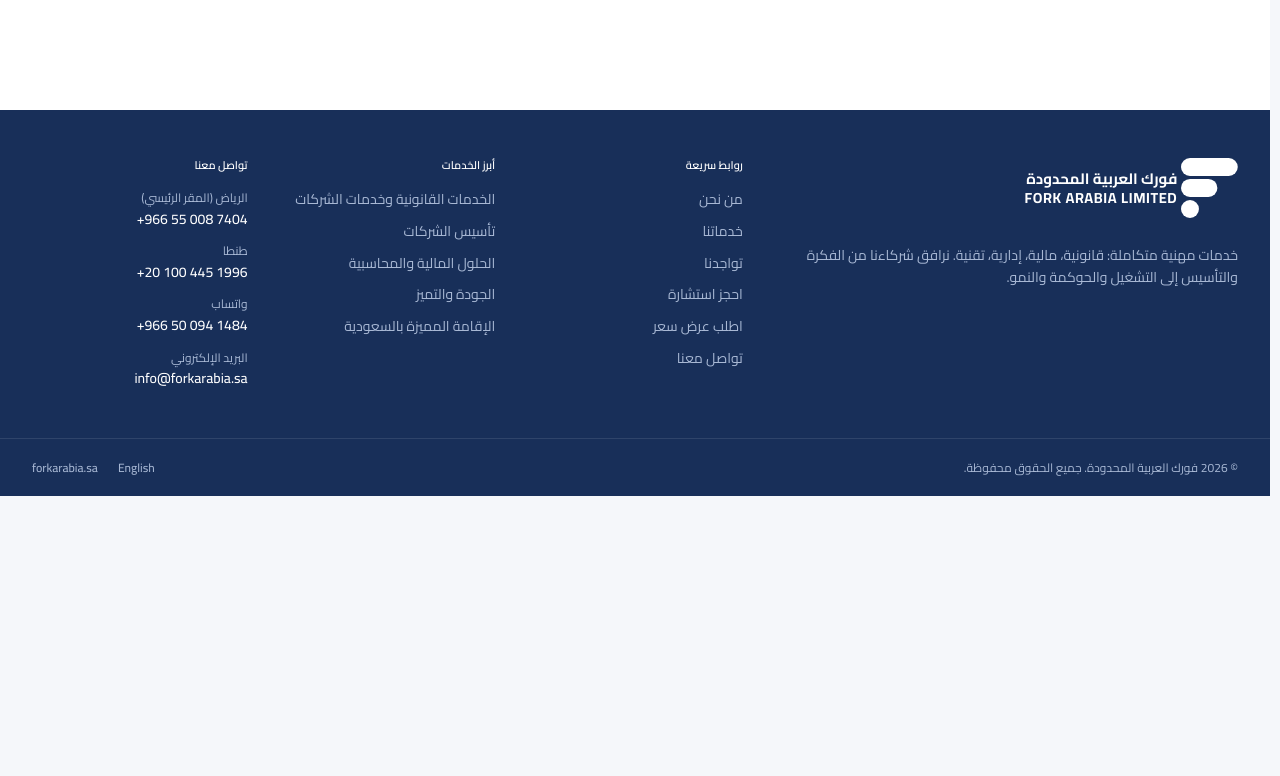
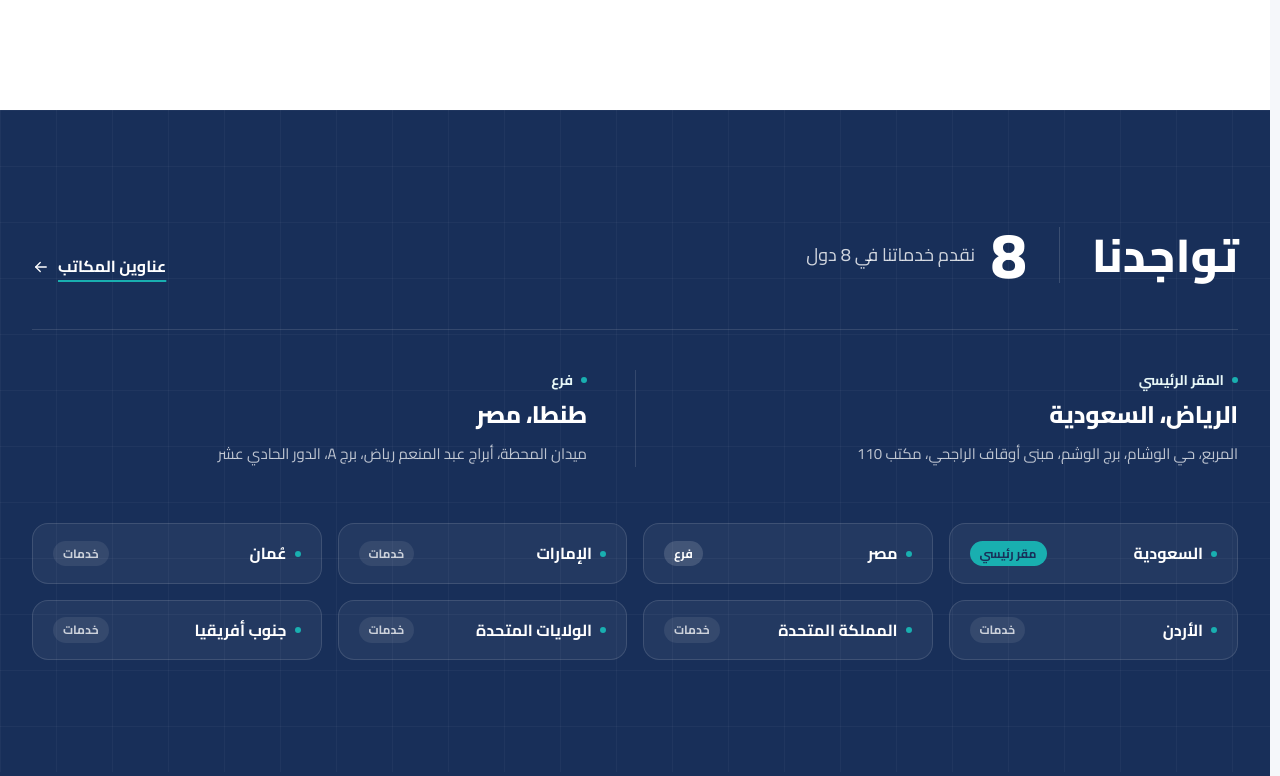
Before and after one commit to mostafa-sarhan/fork-arabia, a React (Vite) app: page / in a window 1280 px wide. Shown: the part 3744-4520 px from the top of the page. Before the commit the page ends 4240 px from the top, so only its background shows below. Built offline with nearby package versions, Linux system fonts and the light colour scheme.

Commit message:
feat(home): Presence section with offices and countries

```diff
--- a/scripts/copy-review.mjs
+++ b/scripts/copy-review.mjs
@@ -19,6 +19,7 @@ const FILES = [
   'src/pages/home/sections/AboutSection.tsx',
   'src/pages/home/sections/ServicesSection.tsx',
   'src/pages/home/sections/WhyForkSection.tsx',
+  'src/pages/home/sections/PresenceSection.tsx',
 ]
 
 
--- a/src/pages/home/HomePage.tsx
+++ b/src/pages/home/HomePage.tsx
@@ -1,13 +1,14 @@
 import { usePageMeta } from '@/lib/usePageMeta'
 import { AboutSection } from './sections/AboutSection'
 import { HeroSection } from './sections/HeroSection'
+import { PresenceSection } from './sections/PresenceSection'
 import { ServicesSection } from './sections/ServicesSection'
 import { StatsSection } from './sections/StatsSection'
 import { WhyForkSection } from './sections/WhyForkSection'
 
 /**
  * The home page: the hero, the four numbers that overlap its edge, who
- * the company is, the nine service sectors, then why to choose it.
+ * the company is, the nine service sectors, why to choose it, then where it works.
  *
  * Its title is the company's full name rather than a page name, so it is
  * the one page that takes no brand suffix.
@@ -22,6 +23,7 @@ export default function HomePage() {
       <AboutSection />
       <ServicesSection />
       <WhyForkSection />
+      <PresenceSection />
     </>
   )
 }
--- a/src/pages/home/sections/HeroSection.tsx
+++ b/src/pages/home/sections/HeroSection.tsx
@@ -248,15 +248,8 @@ function TrustLine({
 function HeroBackdrop() {
   return (
     <div aria-hidden="true" className="pointer-events-none absolute inset-0">
-      {/* A faint white grid, 56px cells. */}
-      <div
-        className="absolute inset-0"
-        style={{
-          backgroundImage:
-            'linear-gradient(to right, rgb(255 255 255 / 0.035) 1px, transparent 1px), linear-gradient(to bottom, rgb(255 255 255 / 0.035) 1px, transparent 1px)',
-          backgroundSize: '56px 56px',
-        }}
-      />
+      {/* A faint white grid, 56px cells (shared with Presence). */}
+      <div className="absolute inset-0 bg-grid-on-navy" />
 
       {/* The F mark, run off the inline-end corner: left in Arabic. Hidden
           below 1024, where it read as dark blobs behind the buttons. */}
--- /dev/null
+++ b/src/pages/home/sections/PresenceSection.tsx
@@ -0,0 +1,201 @@
+import { LocalizedLink } from '@/components/LocalizedLink'
+import { Reveal } from '@/components/Reveal'
+import { Container } from '@/components/layout/Container'
+import { ArrowRightIcon } from '@/components/ui/icons'
+import { PATHS } from '@/config/paths'
+import { cn } from '@/lib/cn'
+import { copy, draft, localizeAll } from '@/lib/i18n/localized'
+import { useLanguage } from '@/lib/i18n/useLanguage'
+
+/*
+ * Everything this section says. The offices and countries are here
+ * because nothing else in the site holds them yet.
+ *
+ * Arabic is transcribed from the client's storyboard and English from the
+ * company profile. `draft` marks English written here because the profile
+ * had no equivalent; it is listed in `docs/copy-review.md` for approval.
+ * The big number is not copy: it is the length of the country list.
+ */
+const COPY = {
+  heading: draft('تواجدنا', 'Our Presence'),
+  countLine: draft('نقدم خدماتنا في 8 دول', 'We serve clients in 8 countries'),
+  link: draft('عناوين المكاتب', 'Office Addresses'),
+
+  offices: [
+    {
+      label: draft('المقر الرئيسي', 'Head Office'),
+      city: draft('الرياض، السعودية', 'Riyadh, Saudi Arabia'),
+      address: draft(
+        'المربع، حي الوشام، برج الوشم، مبنى أوقاف الراجحي، مكتب 110',
+        'Al Murabba, Al Wisham District, Al Washm Tower, Al Rajhi Awqaf Building, Office 110',
+      ),
+    },
+    {
+      label: draft('فرع', 'Branch'),
+      city: draft('طنطا، مصر', 'Tanta, Egypt'),
+      address: draft(
+        'ميدان المحطة، أبراج عبد المنعم رياض، برج A، الدور الحادي عشر',
+        'Station Square, Abdel Moneim Riad Towers, Tower A, 11th Floor',
+      ),
+    },
+  ],
+
+  /* The three tags a country can carry; each country names one by key. */
+  tags: {
+    head: draft('مقر رئيسي', 'Head office'),
+    branch: draft('فرع', 'Branch'),
+    services: draft('خدمات', 'Services'),
+  },
+
+  countries: [
+    { name: copy('السعودية', 'Saudi Arabia'), tag: 'head' },
+    { name: copy('مصر', 'Egypt'), tag: 'branch' },
+    { name: copy('الإمارات', 'UAE'), tag: 'services' },
+    { name: copy('عُمان', 'Oman'), tag: 'services' },
+    { name: draft('الأردن', 'Jordan'), tag: 'services' },
+    { name: copy('المملكة المتحدة', 'United Kingdom'), tag: 'services' },
+    { name: draft('الولايات المتحدة', 'United States'), tag: 'services' },
+    { name: draft('جنوب أفريقيا', 'South Africa'), tag: 'services' },
+  ],
+} as const
+
+type TagKey = keyof typeof COPY.tags
+
+/* Navy with the hero's faint grid. 72px foot below 1024, 112px from it. */
+const SECTION = 'pt-16 pb-18 lg:py-28 bg-navy bg-grid-on-navy'
+
+/*
+ * The header row. Below 1024 it stacks: heading, then the number line.
+ * From 1024 the heading, a 56px divider and the number share a row, with
+ * the link at the inline end, on their baseline.
+ */
+const HEADER = 'flex flex-col lg:flex-row lg:items-end lg:justify-between gap-6'
+const HEADER_START = 'flex flex-col lg:flex-row lg:items-center gap-3 lg:gap-8'
+
+/* 64px, a size used only here; Latin digits, so it reads left to right. */
+const BIG_NUMBER = 'text-[4rem] leading-none font-extrabold tabular-nums text-white'
+
+/*
+ * "Office addresses" from 1024: white, bold, a 2px turquoise underline,
+ * light turquoise on hover. 44px tall for the target.
+ */
+const LINK_DESKTOP =
+  'max-lg:hidden inline-flex h-11 items-center gap-2 text-body font-bold text-white underline decoration-turquoise decoration-2 underline-offset-8 transition-colors duration-200 hover:text-turquoise-soft focus-visible:outline-none focus-visible:ring-2 focus-visible:ring-white focus-visible:ring-offset-2 focus-visible:ring-offset-navy rounded-sm'
+
+/*
+ * The same link below 1024: a full-width 52px outline button at the foot
+ * of the section, 1.5px white border (no border-width token for 1.5px).
+ */
+const LINK_MOBILE =
+  'flex h-13 w-full items-center justify-center gap-2 rounded-lg border-[1.5px] border-white text-body font-bold text-white transition-colors duration-200 hover:bg-white/10 focus-visible:outline-none focus-visible:ring-2 focus-visible:ring-white focus-visible:ring-offset-2 focus-visible:ring-offset-navy'
+
+/*
+ * The two offices. Stacked below 1024 with a hairline between them; side
+ * by side from 1024 with a vertical hairline (divide-x is logical in v4).
+ */
+const OFFICES =
+  'mt-10 border-t border-white/12 pt-10 grid lg:grid-cols-2 divide-y lg:divide-y-0 lg:divide-x divide-white/12'
+const OFFICE =
+  'flex flex-col gap-2 py-6 first:pt-0 last:pb-0 lg:py-0 lg:first:pe-12 lg:last:ps-12'
+
+/* 15px with a 1.85 line height, as in the service cards. */
+const ADDRESS = 'not-italic text-[0.9375rem] leading-[1.85] text-white/72'
+
+/* 2 columns below 768, 3 to 1023, 4 from 1024. */
+const COUNTRY_GRID =
+  'mt-10 lg:mt-14 grid grid-cols-2 md:grid-cols-3 lg:grid-cols-4 gap-3 md:gap-4'
+
+/*
+ * One country. The longest name and its tag need about 200px side by
+ * side, so below 1024 the tag sits under the name; from 1024 they share
+ * a row, with 12px inline padding until 1280 so the row still fits.
+ */
+const TILE =
+  'flex h-full flex-col items-start lg:flex-row lg:items-center lg:justify-between gap-2 rounded-xl border border-white/12 bg-white/5 px-4 py-3.5 md:px-5 md:py-4 lg:px-3 xl:px-5'
+
+const PILL = 'shrink-0 whitespace-nowrap rounded-full px-2.5 py-1 text-caption font-bold'
+
+/* The tag colours: the head office stands out, services stay quiet. */
+const PILL_TONES: Record<TagKey, string> = {
+  head: 'bg-turquoise text-navy',
+  branch: 'bg-white/14 text-white',
+  services: 'bg-white/8 text-white/75',
+}
+
+export function PresenceSection() {
+  const { language } = useLanguage()
+  const text = localizeAll(COPY, language)
+
+  return (
+    <section className={SECTION}>
+      <Container>
+        {/* Header. It enters first. */}
+        <Reveal className={HEADER}>
+          <div className={HEADER_START}>
+            <h2 className="font-display text-section-title text-white">
+              {text.heading}
+            </h2>
+
+            <span aria-hidden="true" className="max-lg:hidden h-14 w-px bg-white/15" />
+
+            <p className="flex items-center gap-4">
+              <span aria-hidden="true" dir="ltr" className={BIG_NUMBER}>
+                {text.countries.length}
+              </span>
+              <span className="text-body-lg text-white/80">{text.countLine}</span>
+            </p>
+          </div>
+
+          <LocalizedLink to={PATHS.presence} className={LINK_DESKTOP}>
+            {text.link}
+            <ArrowRightIcon className="size-4.5 rtl:-scale-x-100" />
+          </LocalizedLink>
+        </Reveal>
+
+        {/* The two offices, after the header. */}
+        <Reveal delay={120} className={OFFICES}>
+          {text.offices.map((office) => (
+            <div key={office.city} className={OFFICE}>
+              <p className="flex items-center gap-2 text-body-sm font-bold text-turquoise-soft">
+                <Dot />
+                {office.label}
+              </p>
+              <h3 className="text-h3 font-extrabold text-white">{office.city}</h3>
+              <address className={ADDRESS}>{office.address}</address>
+            </div>
+          ))}
+        </Reveal>
+
+        {/* The eight countries, 40ms apart after the offices. */}
+        <ul className={COUNTRY_GRID}>
+          {text.countries.map((country, index) => (
+            <li key={country.name}>
+              <Reveal delay={240 + index * 40} className={TILE}>
+                <span className="flex items-center gap-2 text-body font-bold text-white">
+                  <Dot />
+                  {country.name}
+                </span>
+                <span className={cn(PILL, PILL_TONES[country.tag])}>
+                  {text.tags[country.tag]}
+                </span>
+              </Reveal>
+            </li>
+          ))}
+        </ul>
+
+        {/* Below 1024 the link moves to the foot of the section. */}
+        <Reveal className="lg:hidden mt-10">
+          <LocalizedLink to={PATHS.presence} className={LINK_MOBILE}>
+            {text.link}
+            <ArrowRightIcon className="size-4.5 rtl:-scale-x-100" />
+          </LocalizedLink>
+        </Reveal>
+      </Container>
+    </section>
+  )
+}
+
+/* The small turquoise dot before an office label or a country name. */
+function Dot() {
+  return <span aria-hidden="true" className="size-1.5 shrink-0 rounded-full bg-turquoise" />
+}
--- a/src/styles/index.css
+++ b/src/styles/index.css
@@ -636,6 +636,14 @@
   mask-image: radial-gradient(ellipse at center, black 30%, transparent 76%);
 }
 
+/* The faint white grid behind navy sections (the hero, Presence): 56px cells. */
+@utility bg-grid-on-navy {
+  background-image:
+    linear-gradient(to right, rgb(255 255 255 / 0.035) 1px, transparent 1px),
+    linear-gradient(to bottom, rgb(255 255 255 / 0.035) 1px, transparent 1px);
+  background-size: 56px 56px;
+}
+
 @keyframes fade-up {
   from {
     opacity: 0;
```
Also changed, not shown: 1 other file (tests, documents, lock files or other folders).
